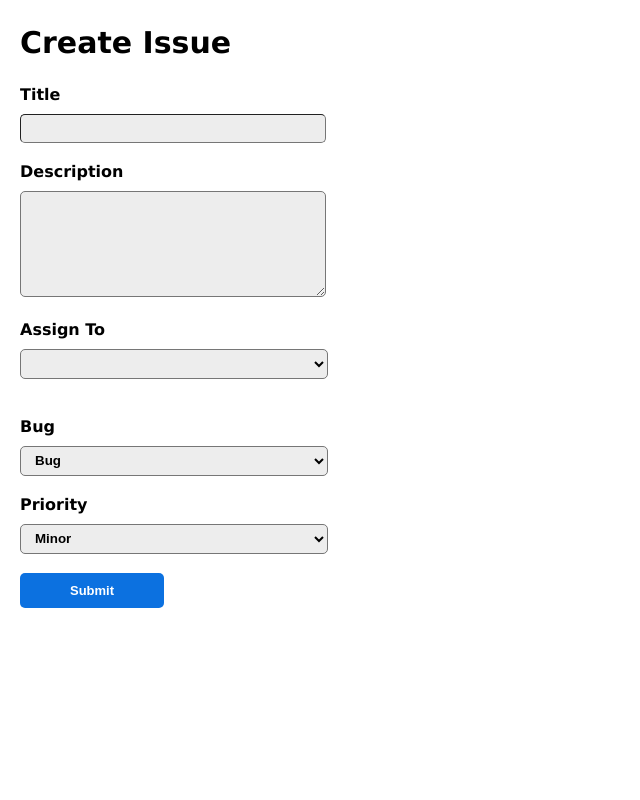
After one commit to Coder-Jon014/info2180-project2, a PHP site: page /issueCreation.php in a window 1280 px wide. The commit adds this page. Shown: the whole page, without its empty margins (0-640 px from the left). Run offline with PHP 8.4, Linux system fonts and the light colour scheme; lists and menus that the app fills with data are empty.

Commit message:
Added Files

```diff
--- /dev/null
+++ b/issueCreation.php
@@ -0,0 +1,49 @@
+<!DOCTYPE html>
+<html lang="en">
+<head>
+    <meta charset="UTF-8">
+    <meta http-equiv="X-UA-Compatible" content="IE=edge">
+    <meta name="viewport" content="width=device-width, initial-scale=1.0">
+    <link rel="stylesheet" href="styles.css"/>
+    <title>Document</title>
+</head>
+<body>
+<div class= "body">
+            <h2>Create Issue</h2>
+            <form>
+                <label for="title">Title</label><br>
+                <input type="text" id="title" name="title">
+                <br><br>
+
+                <label for="description">Description</label><br>
+                <textarea type="text" id="description" name="description"></textarea>
+                <br><br>
+
+                <label for="assign">Assign To</label><br>
+                <div id=assignContainer>
+                <select id="assignstuff" name="assign"></select>
+
+                </div>
+                <br><br>
+                <label for="bug">Bug</label><br>
+                <select id="bugstuff" name="bug">
+                    <option value="bug">Bug</option>
+                    <option value="proposal">Propsal</option>
+                    <option value="task">Task</option>
+                  </select><br><br>
+
+
+                <label for="priority">Priority</label><br>
+                <select id="prioritystuff" name="priority">
+                    <option value="minor">Minor</option>
+                    <option value="major">Major</option>
+                    <option value="critical">Critical</option>
+                  </select><br><br>
+
+            <button type="submit" id="searchbtn">Submit</button>
+
+              </form>
+        </div>
+
+</body>
+</html>
--- a/styles.css
+++ b/styles.css
@@ -338,3 +338,20 @@ th {
   border: 0;
   text-align: center;
 }
+
+/* USER CREATION SECTION */
+.Creation{
+  margin-left: 20px;
+}
+
+.Creation #fname, #lname, #password, #email{
+  padding: 10px;
+  margin-top: 2px;
+  border-radius: 5px;
+  background-color: rgb(197, 193, 193);
+
+}
+.Creation #searchbtn{
+  padding-left: 25px;
+  padding-right: 25px;
+}
```
Also changed, not shown: bugFile.php (added, +58 -0 lines), userCreation.php (added, +36 -0 lines), user.js (added).
